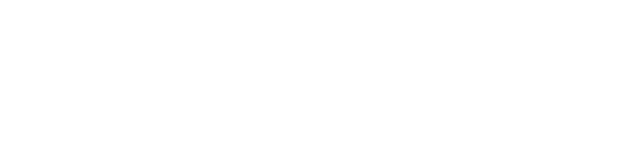
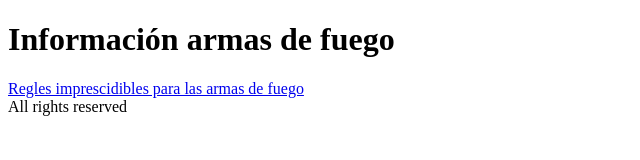
Before and after one commit to Lazric/PaginaWebProjecte, a plain HTML site: page projecto/index.html in a window 1280 px wide. Shown: the whole page, without its empty margins (0-640 px from the left). Drawn offline with Linux system fonts and the light colour scheme.

Commit message:
Add files via upload

```diff
--- /dev/null
+++ b/projecto/css/estilo.css
@@ -0,0 +1,3 @@
+.reglesArmas {
+    background-color: rgb(255, 0, 0);
+}
--- a/projecto/index.html
+++ b/projecto/index.html
@@ -0,0 +1,18 @@
+<!DOCTYPE html>
+<html>
+    <head>
+        <meta charset="UTF-8">
+        <link rel="stylesheet" href="css/estilo.css">
+    </head>
+    <body>
+        <div class="top">
+            <h1>Información armas de fuego</h1>
+        </div>
+        <div>
+        <a href="reglesArmas.html">Regles imprescidibles para las armas de fuego</a>
+        </div>
+        <div>
+        <footer>All rights reserved</footer>
+        </div>
+    </body>
+</html>
```
Also changed, not shown: projecto/ak47.html (+2 -0 lines), projecto/barrett.html (+3 -2 lines), projecto/m1Garant.html (+2 -0 lines), projecto/reglesArmas.html (+3 -2 lines).
